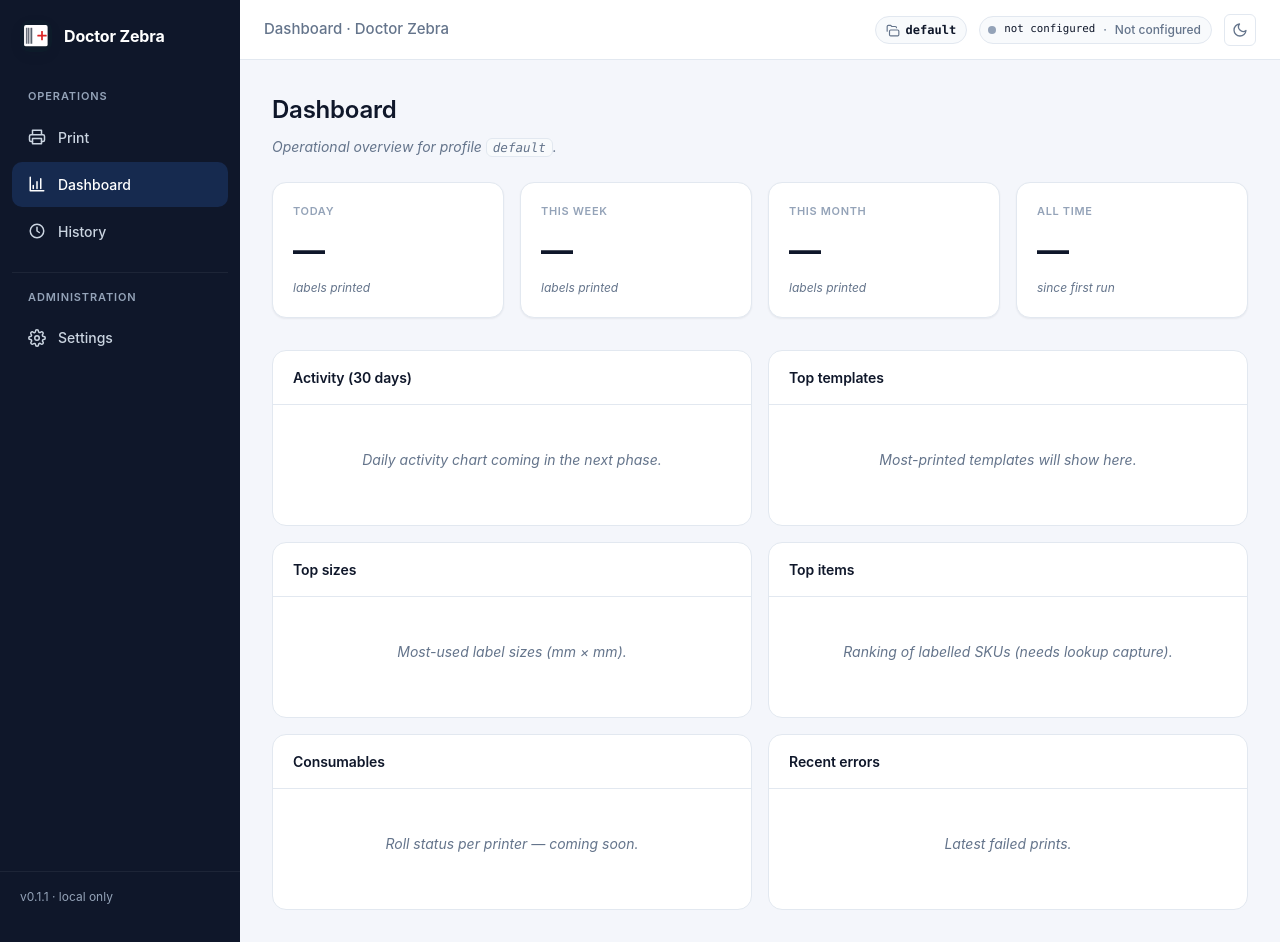
After one commit to fcopuerto/doctor-zebra, a Flask app: page /dashboard in a window 1280 px wide. The commit adds this page. Run offline with Flask 3, Linux system fonts and the light colour scheme; some libraries are stand-ins or nearby versions.

Commit message:
Phase A: Operations / Administration split + dashboard scaffold
Reframes the app around what the user does daily (operations) vs what
they only touch occasionally (administration), and lays the data
groundwork for stats / consumables in the next phase.

Schema (zebra/db.py)
  - label_prints gains: copies, printer_name, status, error_message,
    label_width_mm, label_height_mm, lookup_key, profile_name. Migration
    is additive (ALTER TABLE ADD COLUMN) so existing rows survive with
    sensible defaults.
  - Added an index on printed_at for the upcoming time-series queries.
  - db.insert grows keyword-only metadata params; the legacy 3-arg call
    still works.

Capture (zebra/routes/labels.py)
  - The print route now records copies / printer / dimensions / profile,
    and writes a row even when send_to_printer fails (status='error',
    error_message=...) so the dashboard can surface failures.

Dimensions (zebra/zpl.py)
  - label_dimensions_mm() parses ^PW / ^LL from rendered ZPL and returns
    width/height in mm at 203dpi (Zebra default).

UI
  - Sidebar split into two labelled sections with a divider:
      Operations:     Print, Dashboard (new), History
      Administration: Settings
  - Setup Wizard removed from the top-level nav; promoted to a hub CTA
    inside Settings so it stays one click away without crowding the sidebar.
  - New /dashboard route with KPI cards (Today / Week / Month / All time)
    and panels for upcoming sections (activity, top templates, top sizes,
    top items, consumables, recent errors). All show placeholders for now.
  - Added i-bar-chart icon to the SVG sprite.
  - CSS for sidebar sections, hub CTA, KPI cards and dashboard panels.

Co-Authored-By: Claude Opus 4.7 (1M context) <noreply@anthropic.com>

```diff
--- a/static/styles.css
+++ b/static/styles.css
@@ -275,6 +275,21 @@ code {
     flex-shrink: 0;
 }
 
+.sidebar__section {
+    text-transform: uppercase;
+    letter-spacing: 0.08em;
+    font-size: 11px;
+    font-weight: 600;
+    color: var(--text-subtle);
+    padding: var(--s-3) var(--s-4) var(--s-2);
+}
+
+.sidebar__section--with-divider {
+    margin-top: var(--s-4);
+    padding-top: var(--s-4);
+    border-top: 1px solid rgba(255, 255, 255, 0.06);
+}
+
 .sidebar__footer {
     margin-top: auto;
     padding: var(--s-4) var(--s-5);
@@ -2045,3 +2060,116 @@ tbody tr:hover {
     flex-shrink: 0;
     vertical-align: middle;
 }
+
+/* ========================================================================
+   Settings hub: prominent CTA for the Setup Wizard
+   ======================================================================== */
+.hub-cta {
+    display: flex;
+    align-items: center;
+    gap: var(--s-4);
+    padding: var(--s-4) var(--s-5);
+    margin-bottom: var(--s-6);
+    background: linear-gradient(135deg, var(--primary-soft, #eef4ff), transparent);
+    border: 1px solid var(--border, #e5e7eb);
+    border-radius: var(--r-lg);
+    color: var(--text);
+    text-decoration: none;
+    transition: border-color 0.12s, transform 0.12s, box-shadow 0.12s;
+}
+.hub-cta:hover {
+    border-color: var(--primary);
+    text-decoration: none;
+    box-shadow: var(--sh-md);
+    transform: translateY(-1px);
+}
+.hub-cta .icon {
+    width: 22px;
+    height: 22px;
+    color: var(--primary);
+}
+.hub-cta div {
+    display: flex;
+    flex-direction: column;
+    gap: 2px;
+    flex: 1;
+}
+.hub-cta strong {
+    font-size: 15px;
+}
+.hub-cta__chev {
+    width: 18px;
+    height: 18px;
+    color: var(--text-subtle);
+}
+
+/* ========================================================================
+   Dashboard
+   ======================================================================== */
+.dashboard__header {
+    margin-bottom: var(--s-6);
+}
+.dashboard__header h1 {
+    margin: 0 0 var(--s-2);
+    font-size: 24px;
+    letter-spacing: -0.01em;
+}
+
+.kpi-grid {
+    display: grid;
+    grid-template-columns: repeat(auto-fit, minmax(180px, 1fr));
+    gap: var(--s-4);
+    margin-bottom: var(--s-8);
+}
+.kpi-card {
+    background: var(--surface, #fff);
+    border: 1px solid var(--border, #e5e7eb);
+    border-radius: var(--r-lg);
+    padding: var(--s-5);
+    box-shadow: var(--sh-sm, 0 1px 2px rgba(0, 0, 0, 0.04));
+}
+.kpi-card__label {
+    text-transform: uppercase;
+    letter-spacing: 0.06em;
+    font-size: 11px;
+    color: var(--text-subtle);
+    font-weight: 600;
+}
+.kpi-card__value {
+    font-size: 32px;
+    font-weight: 700;
+    margin: var(--s-2) 0 var(--s-1);
+    letter-spacing: -0.02em;
+}
+.kpi-card__hint {
+    font-size: 12px;
+}
+
+.dashboard__grid {
+    display: grid;
+    grid-template-columns: repeat(auto-fit, minmax(320px, 1fr));
+    gap: var(--s-4);
+}
+.dashboard__panel {
+    background: var(--surface, #fff);
+    border: 1px solid var(--border, #e5e7eb);
+    border-radius: var(--r-lg);
+    overflow: hidden;
+}
+.dashboard__panel-head {
+    padding: var(--s-4) var(--s-5);
+    border-bottom: 1px solid var(--border, #e5e7eb);
+}
+.dashboard__panel-head h2 {
+    margin: 0;
+    font-size: 14px;
+    font-weight: 600;
+    letter-spacing: -0.005em;
+}
+.dashboard__placeholder {
+    padding: var(--s-6) var(--s-5);
+    min-height: 120px;
+    display: grid;
+    place-items: center;
+    text-align: center;
+}
--- a/templates/base.html
+++ b/templates/base.html
@@ -79,6 +79,10 @@
                 <path d="M2 14V6a2 2 0 0 1 2-2h4l2 2h6a2 2 0 0 1 2 2" />
                 <path d="M6 14a2 2 0 0 1 2-2h12a2 2 0 0 1 2 2v6a2 2 0 0 1-2 2H8a2 2 0 0 1-2-2z" />
             </symbol>
+            <symbol id="i-bar-chart" viewBox="0 0 24 24">
+                <path d="M3 3v18h18" />
+                <path d="M7 14v4M12 9v9M17 5v13" />
+            </symbol>
         </defs>
     </svg>
 
@@ -91,36 +95,32 @@
                 Doctor Zebra
             </div>
             <nav class="sidebar__nav">
+                <div class="sidebar__section">Operations</div>
                 <a href="{{ url_for('labels.index') }}"
                     class="sidebar__link {% if request.endpoint == 'labels.index' %}active{% endif %}">
-                    <svg class="icon">
-                        <use href="#i-printer" />
-                    </svg>
+                    <svg class="icon"><use href="#i-printer" /></svg>
                     Print
                 </a>
-                <a href="{{ url_for('config.wizard') }}"
-                    class="sidebar__link {% if request.endpoint == 'config.wizard' %}active{% endif %}">
-                    <svg class="icon">
-                        <use href="#i-wand" />
-                    </svg>
-                    Setup Wizard
+                <a href="{{ url_for('labels.dashboard') }}"
+                    class="sidebar__link {% if request.endpoint == 'labels.dashboard' %}active{% endif %}">
+                    <svg class="icon"><use href="#i-bar-chart" /></svg>
+                    Dashboard
                 </a>
+                <a href="{{ url_for('labels.history') }}"
+                    class="sidebar__link {% if request.endpoint == 'labels.history' %}active{% endif %}">
+                    <svg class="icon"><use href="#i-history" /></svg>
+                    History
+                </a>
+
+                <div class="sidebar__section sidebar__section--with-divider">Administration</div>
                 {% set _settings_endpoints = ['config.config_page', 'config.printers',
-                    'config.templates_list', 'config.connections_page',
+                    'config.templates_list', 'config.connections_page', 'config.wizard',
+                    'config.profiles_page',
                     'tmpl.fields', 'tmpl.edit', 'tmpl.new'] %}
                 <a href="{{ url_for('config.config_page') }}"
                     class="sidebar__link {% if request.endpoint in _settings_endpoints %}active{% endif %}">
-                    <svg class="icon">
-                        <use href="#i-settings" />
-                    </svg>
+                    <svg class="icon"><use href="#i-settings" /></svg>
                     Settings
-                </a>
-                <a href="{{ url_for('labels.history') }}"
-                    class="sidebar__link {% if request.endpoint == 'labels.history' %}active{% endif %}">
-                    <svg class="icon">
-                        <use href="#i-history" />
-                    </svg>
-                    History
                 </a>
             </nav>
             <div class="sidebar__footer">
--- /dev/null
+++ b/templates/dashboard.html
@@ -0,0 +1,68 @@
+{% extends "base.html" %}
+{% block title %}Dashboard · Doctor Zebra{% endblock %}
+
+{% block content %}
+<section class="dashboard">
+    <header class="dashboard__header">
+        <h1>Dashboard</h1>
+        <p class="muted">Operational overview for profile <code>{{ active_profile }}</code>.</p>
+    </header>
+
+    <!-- ============================== KPI cards -->
+    <div class="kpi-grid">
+        <div class="kpi-card">
+            <div class="kpi-card__label">Today</div>
+            <div class="kpi-card__value">—</div>
+            <div class="kpi-card__hint muted">labels printed</div>
+        </div>
+        <div class="kpi-card">
+            <div class="kpi-card__label">This week</div>
+            <div class="kpi-card__value">—</div>
+            <div class="kpi-card__hint muted">labels printed</div>
+        </div>
+        <div class="kpi-card">
+            <div class="kpi-card__label">This month</div>
+            <div class="kpi-card__value">—</div>
+            <div class="kpi-card__hint muted">labels printed</div>
+        </div>
+        <div class="kpi-card">
+            <div class="kpi-card__label">All time</div>
+            <div class="kpi-card__value">—</div>
+            <div class="kpi-card__hint muted">since first run</div>
+        </div>
+    </div>
+
+    <!-- ============================== Sections placeholder -->
+    <div class="dashboard__grid">
+        <article class="dashboard__panel">
+            <header class="dashboard__panel-head"><h2>Activity (30 days)</h2></header>
+            <div class="dashboard__placeholder"><p class="muted">Daily activity chart coming in the next phase.</p></div>
+        </article>
+
+        <article class="dashboard__panel">
+            <header class="dashboard__panel-head"><h2>Top templates</h2></header>
+            <div class="dashboard__placeholder"><p class="muted">Most-printed templates will show here.</p></div>
+        </article>
+
+        <article class="dashboard__panel">
+            <header class="dashboard__panel-head"><h2>Top sizes</h2></header>
+            <div class="dashboard__placeholder"><p class="muted">Most-used label sizes (mm × mm).</p></div>
+        </article>
+
+        <article class="dashboard__panel">
+            <header class="dashboard__panel-head"><h2>Top items</h2></header>
+            <div class="dashboard__placeholder"><p class="muted">Ranking of labelled SKUs (needs lookup capture).</p></div>
+        </article>
+
+        <article class="dashboard__panel">
+            <header class="dashboard__panel-head"><h2>Consumables</h2></header>
+            <div class="dashboard__placeholder"><p class="muted">Roll status per printer — coming soon.</p></div>
+        </article>
+
+        <article class="dashboard__panel">
+            <header class="dashboard__panel-head"><h2>Recent errors</h2></header>
+            <div class="dashboard__placeholder"><p class="muted">Latest failed prints.</p></div>
+        </article>
+    </div>
+</section>
+{% endblock %}
--- a/zebra/routes/labels.py
+++ b/zebra/routes/labels.py
@@ -256,18 +256,34 @@ def generate_zpl():
 
     rendered = zpl.render(path, values)
     printer_name = _settings().printer_for_template(template_file)
+    width_mm, height_mm = zpl.label_dimensions_mm(rendered)
+    profile_name = current_app.config.get('PROFILE_NAME')
 
     try:
         send_to_printer(printer_name, rendered, copies)
     except PrinterError as e:
         logging.error(f"Failed to send label to printer: {e}")
+        # Still record the failed attempt so the dashboard can surface it.
+        db.insert(
+            _db_path(), template_file, values,
+            copies=copies, printer_name=printer_name,
+            status='error', error_message=str(e),
+            label_width_mm=width_mm, label_height_mm=height_mm,
+            profile_name=profile_name,
+        )
         return jsonify({'message': f'Failed to send label to printer: {e}'}), 500
 
     logging.info(
         f"Label sent to printer {printer_name} using template {template_file} "
         f"({copies} copies)"
     )
-    db.insert(_db_path(), template_file, values)
+    db.insert(
+        _db_path(), template_file, values,
+        copies=copies, printer_name=printer_name,
+        status='ok',
+        label_width_mm=width_mm, label_height_mm=height_mm,
+        profile_name=profile_name,
+    )
     return jsonify({'message': 'Label sent to printer successfully!'})
 
 
@@ -275,3 +291,13 @@ def generate_zpl():
 def history():
     records = db.list_all(_db_path())
     return render_template('history.html', records=records)
+
+
+@bp.route('/dashboard')
+def dashboard():
+    """Operational overview: KPIs, top templates/sizes, alerts.
+
+    Phase A scaffold: only renders the layout with placeholder values.
+    Real metrics land in Phase B once we have enough captured data.
+    """
+    return render_template('dashboard.html')
```
Also changed, not shown: templates/config_hub.html (+9 -0 lines), zebra/db.py (+64 -4 lines), zebra/zpl.py (+27 -0 lines).
